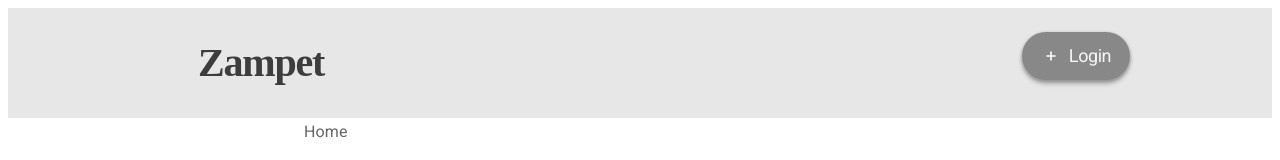
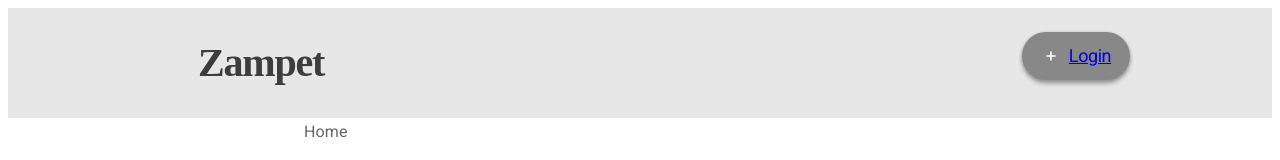
Before and after one commit to amigosdosanimais/.github, a Next.js app: page / in a window 1280 px wide. Shown: the top 160 px of the page. Built offline with nearby package versions, Linux system fonts and the light colour scheme; a web font is replaced by a local one.

Commit message:
Inserindo pagina de teste
Inseri um link no botão de login para página de testes dos componentes

```diff
--- a/src/components/header-home/header-home.jsx
+++ b/src/components/header-home/header-home.jsx
@@ -7,7 +7,7 @@ export default function Header() {
         <button className={styles.login_button}>
             <div className={styles.text_login}>
                 <img src="/images/fi-rr-plus-small.svg" alt="Plus Icon" className={styles.plusIcon} />
-                Login
+                <a href="./testComponents">Login</a>
             </div>
         </button>
     </div>
```
